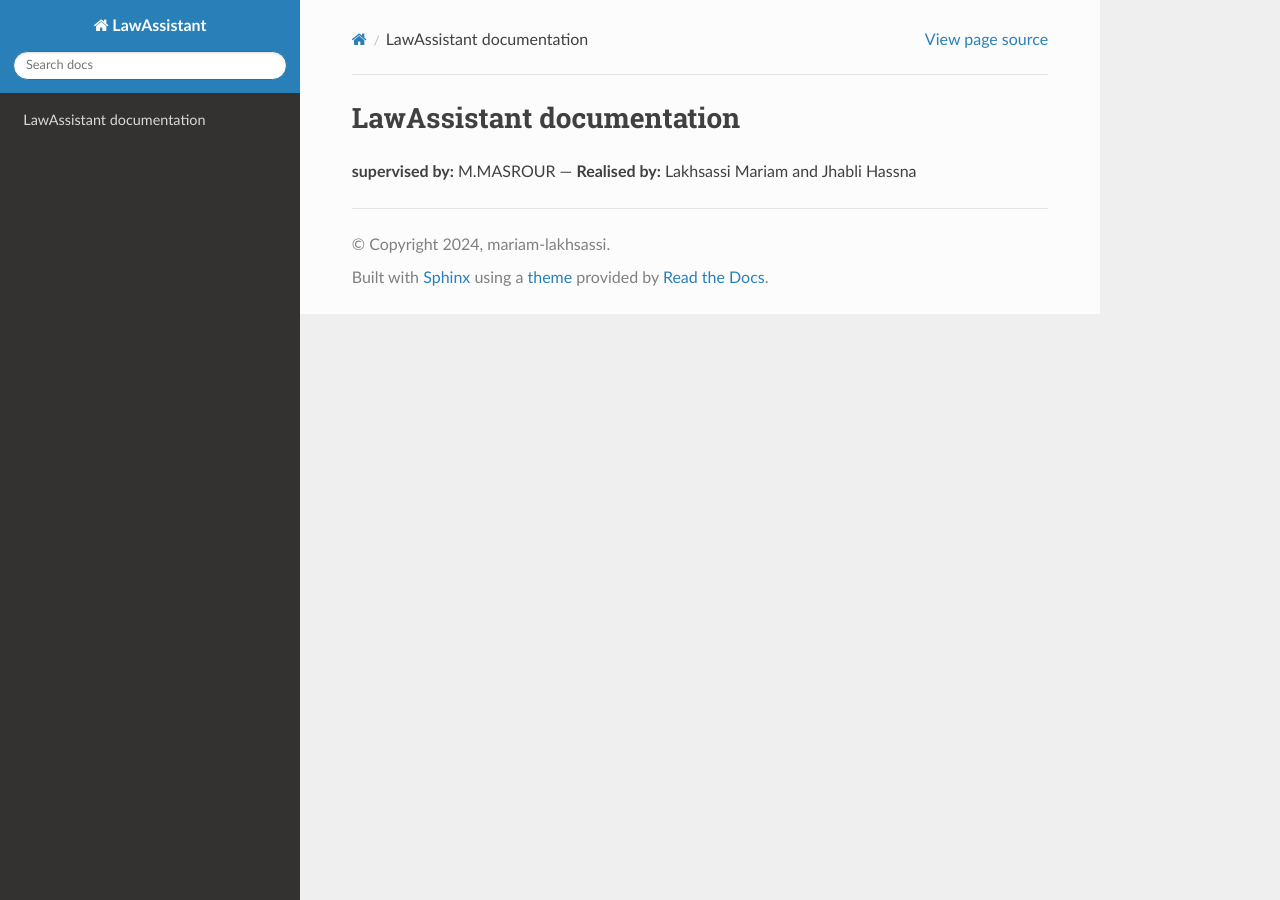
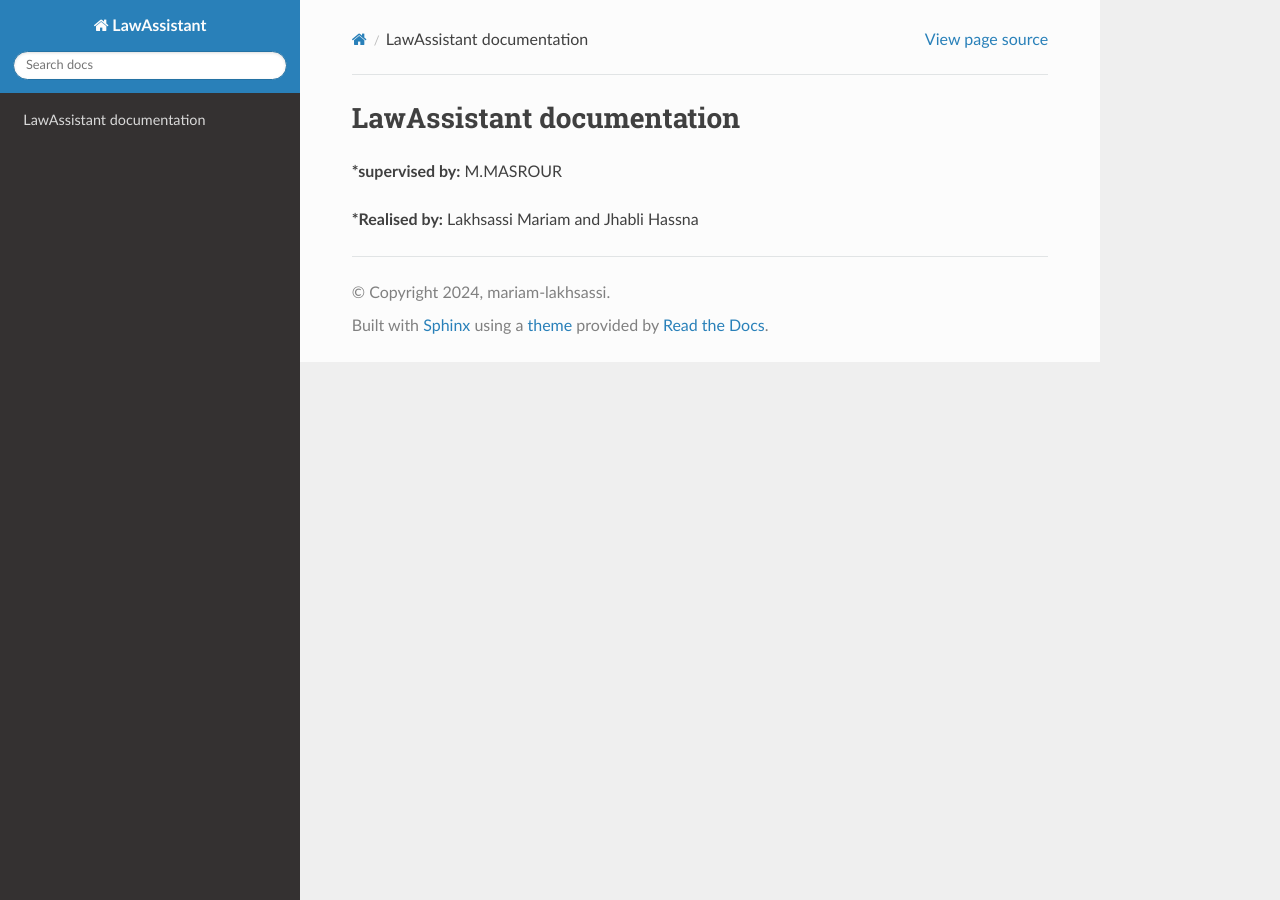
Before and after one commit to mariam-lakhsassi/LawAssistant, a Sphinx documentation site: the page built from docs/source/index.rst, in a window 1280 px wide. Built offline with Sphinx 7.4.7 and the Read the Docs theme 3.1.0, drawn with Linux system fonts in a browser that asks for light colours.

```diff
--- a/docs/source/index.rst
+++ b/docs/source/index.rst
@@ -6,9 +6,9 @@
 LawAssistant documentation
 ==========================
 
-**supervised by:** M.MASROUR
----
-**Realised by:** Lakhsassi Mariam and Jhabli Hassna
+***supervised by:** M.MASROUR
+
+***Realised by:** Lakhsassi Mariam and Jhabli Hassna
 
 
 .. toctree::
```
